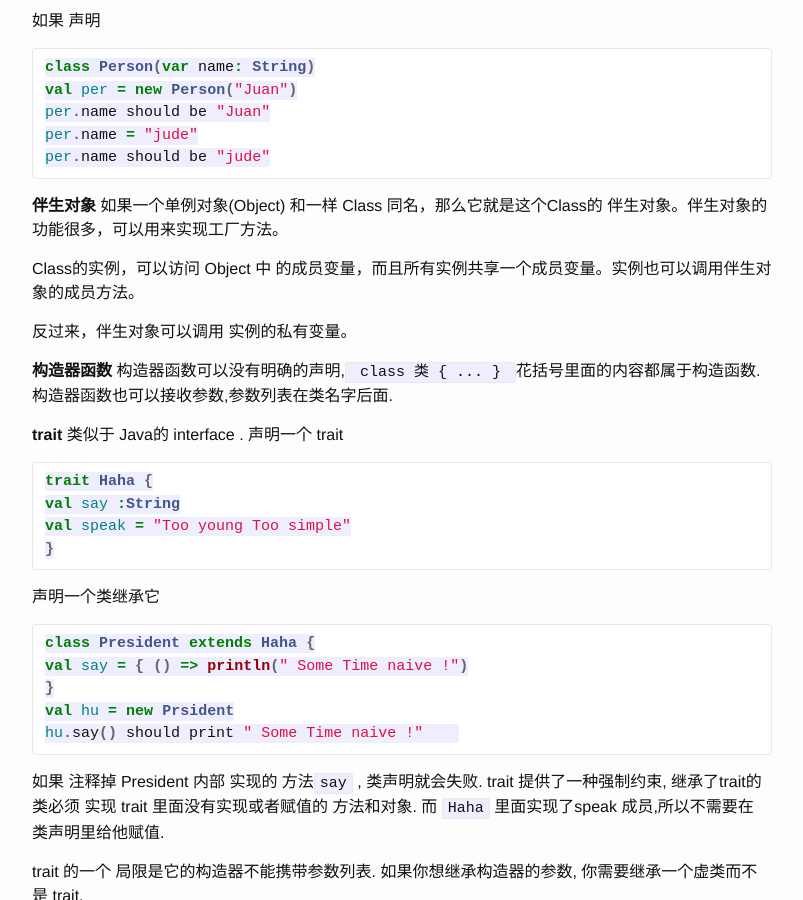
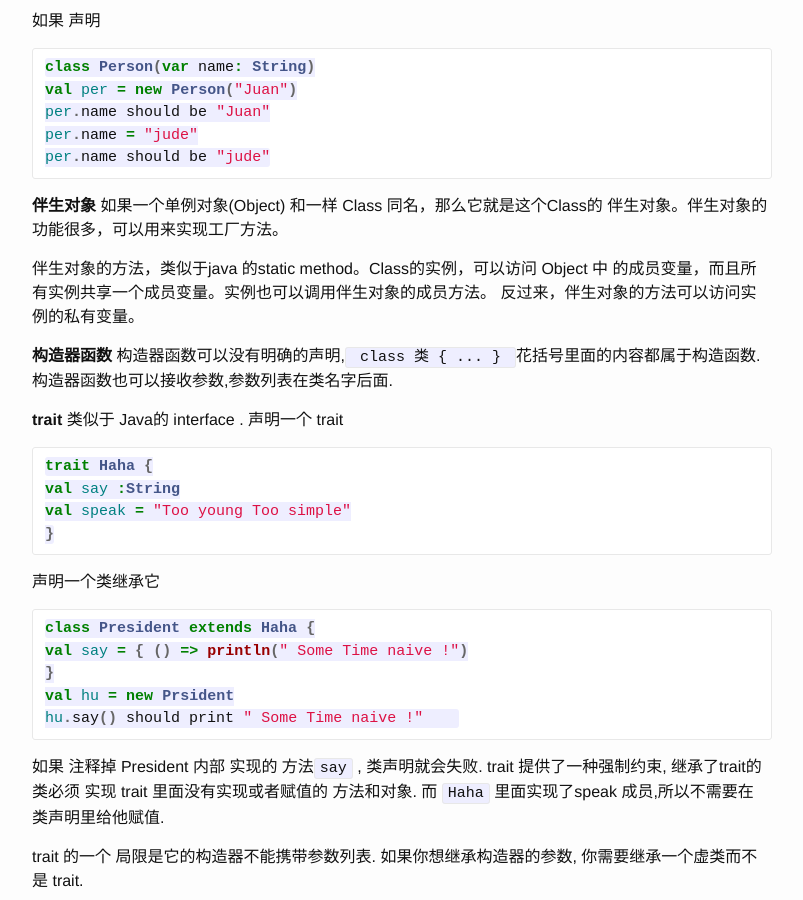
Before and after one commit to jude90/jude90.github.io, a Jekyll site: the page built from _posts/2015-8-5-scala-tips-2.markdown, in a window 1280 px wide and 900 px high, scrolled down 686 px. Shown: the whole window, without its empty margins (238-1041 px from the left). Built offline with Jekyll 4.4.1, drawn with Linux system fonts in a browser that asks for light colours; Markdown is read by kramdown in place of the engine named in the settings.

Commit message:
post about partial

```diff
--- a/_config.yml
+++ b/_config.yml
@@ -9,5 +9,6 @@ twitter_username: jekyllrb
 github_username:  jude90
 
 # Build settings
-markdown: kramdown
+# markdown: kramdown
+markdown: redcarpet
 highlighter: pygments
--- a/_posts/2015-8-5-scala-tips-2.markdown
+++ b/_posts/2015-8-5-scala-tips-2.markdown
@@ -44,9 +44,12 @@ per.name should be "jude"
 **伴生对象**
  如果一个单例对象(Object) 和一样 Class 同名，那么它就是这个Class的 伴生对象。伴生对象的功能很多，可以用来实现工厂方法。
 
-Class的实例，可以访问 Object 中 的成员变量，而且所有实例共享一个成员变量。实例也可以调用伴生对象的成员方法。
+伴生对象的方法，类似于java 的static method。Class的实例，可以访问 Object 中 的成员变量，而且所有实例共享一个成员变量。实例也可以调用伴生对象的成员方法。
+反过来，伴生对象的方法可以访问实例的私有变量。
 
-反过来，伴生对象可以调用 实例的私有变量。
+
+
+
 
 **构造器函数**
 构造器函数可以没有明确的声明,` class 类 { ... } `花括号里面的内容都属于构造函数. 构造器函数也可以接收参数,参数列表在类名字后面.
--- a/_rake-config.yml
+++ b/_rake-config.yml
@@ -4,7 +4,7 @@ post:
 page:
   template: _page.txt
   extension: md
-editor: subl
+editor: sublime
 git:
   branch: master
 transfer:
```
